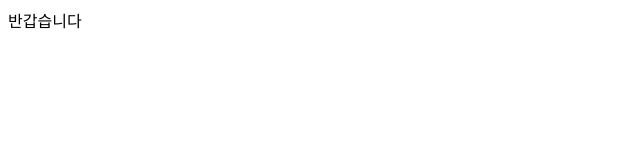
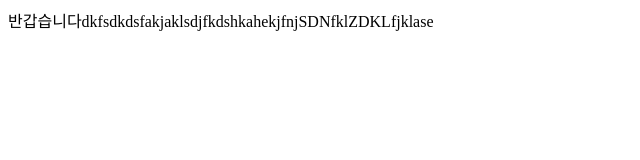
Before and after one commit to nariskim/study_html, a plain HTML site: page public/ch0/index2.html in a window 1280 px wide. Shown: the whole page, without its empty margins (0-640 px from the left). Drawn offline with Linux system fonts and the light colour scheme.

Commit message:
Update index2.html

```diff
--- a/public/ch0/index2.html
+++ b/public/ch0/index2.html
@@ -10,6 +10,6 @@
 </head>
 
 <body>
-반갑습니다
+반갑습니다dkfsdkdsfakjaklsdjfkdshkahekjfnjSDNfklZDKLfjklase
 </body>
 </html>
```
